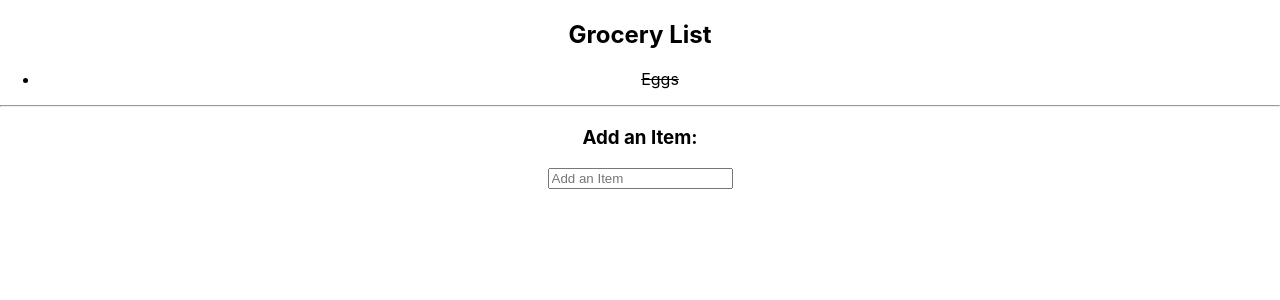
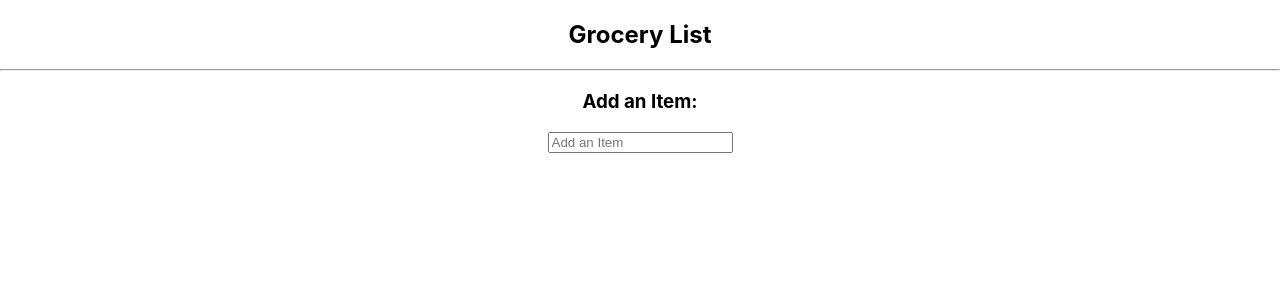
Before and after one commit to jakebills1/grocery-list, a React (Create React App) app: page / in a window 1280 px wide. Shown: the top 300 px of the page. Built offline with nearby package versions, Linux system fonts and the light colour scheme.

Commit message:
add and delete functionality

```diff
--- a/src/App.js
+++ b/src/App.js
@@ -5,9 +5,7 @@ import './App.css';
 
 class App extends Component {
   state = {
-    listItems: [
-      { id: 1, name: "Eggs", complete: true, }
-    ]
+    listItems: []
   }
 
   addItem = (name) => {
@@ -39,13 +37,19 @@ class App extends Component {
         return item
       })
     })
+    // loops through listItems looking for the passed in id
+  }
+
+  deleteItem = (id) => {
+    const listItems = this.state.listItems.filter( item => item.id !== id)
+    this.setState({listItems})
   }
 
   render() {
     const { listItems } = this.state;
     return (
       <div className="App">
-          <List name="Grocery List" items={listItems} itemClick={this.handleClick} />
+          <List name="Grocery List" items={listItems} itemClick={this.handleClick} deleteItem={this.deleteItem} />
           <hr />
           <h3>Add an Item:</h3>
           <Form addItem={this.addItem} />
--- a/src/GroceryItem.js
+++ b/src/GroceryItem.js
@@ -1,16 +1,27 @@
 import React from 'react';
 
-const GroceryItem = ({id, name, complete, itemClick, }) => {
+const GroceryItem = ({id, name, complete, itemClick, deleteItem }) => {
   const styles = {
     completed: {textDecoration: 'line-through', },
     toBuy: { color: 'blue', }
   }
 
     if (complete) {
-      return <li style={styles.completed} onClick={ () => itemClick(id) }> {name} </li>
+      return (
+        <div >
+          <li style={styles.completed} onClick={ () => itemClick(id) }> {name}  </li>
+          <button onClick={ () => deleteItem(id)} >Delete</button>
+        </div>
+      )
     } else {
-      return <li style={styles.toBuy}  onClick={ () => itemClick(id) }> {name} </li>
+      return (
+        <div>
+          <li style={styles.toBuy} onClick={ () => itemClick(id) }> {name}  </li>
+          <button onClick={ () => deleteItem(id)} >Delete</button>
+        </div>
+      )
     }
+    // the onclick function passes the id through the list class, to app, to the click handler function
   }
 
   export default GroceryItem;
--- a/src/List.js
+++ b/src/List.js
@@ -1,10 +1,10 @@
 import React from 'react';
 import GroceryItem from './GroceryItem'
-const List = ({items, name, itemClick }) => (
+const List = ({items, name, itemClick, deleteItem}) => (
   <div>
     <h2>{name}</h2>
     <ul>
-      { items.map( item => <GroceryItem key={item.id} {...item} itemClick={itemClick} />)}
+      { items.map( item => <GroceryItem key={item.id} {...item} itemClick={itemClick} deleteItem={deleteItem} />)}
         {/* GroceryItem is passed the key, name, and complete properties */}
     </ul>
   </div>
```
